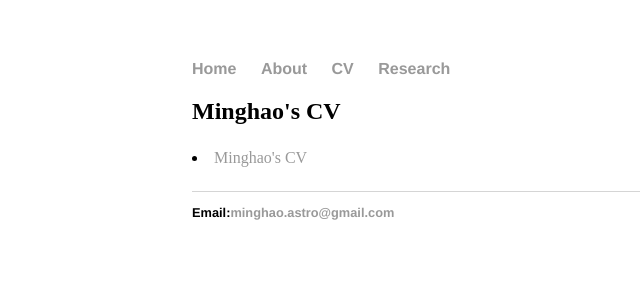
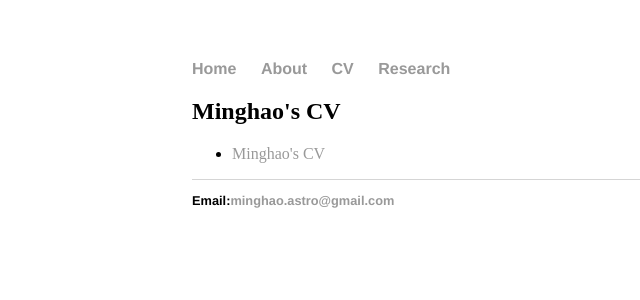
Before and after one commit to JianiDing/JianiDing.github.io, a Jekyll site: the page built from CV/index.html, in a window 1280 px wide. Shown: the top 300 px of the page, without its empty margins (0-640 px from the left). Built offline with Jekyll 4.4.1, drawn with Linux system fonts in a browser that asks for light colours.

Commit message:
Update index.html

```diff
--- a/CV/index.html
+++ b/CV/index.html
@@ -4,7 +4,7 @@ title: Hank Quinlan's Blog
 ---
 <div class="blurb">
 	<h2>Minghao's CV</h2>
-	<p>
+	<ul>
 		<li><a href="/CV/fakeCV">Minghao's CV</a></li>
-	</p>
+	</ul>
 </div>
```
